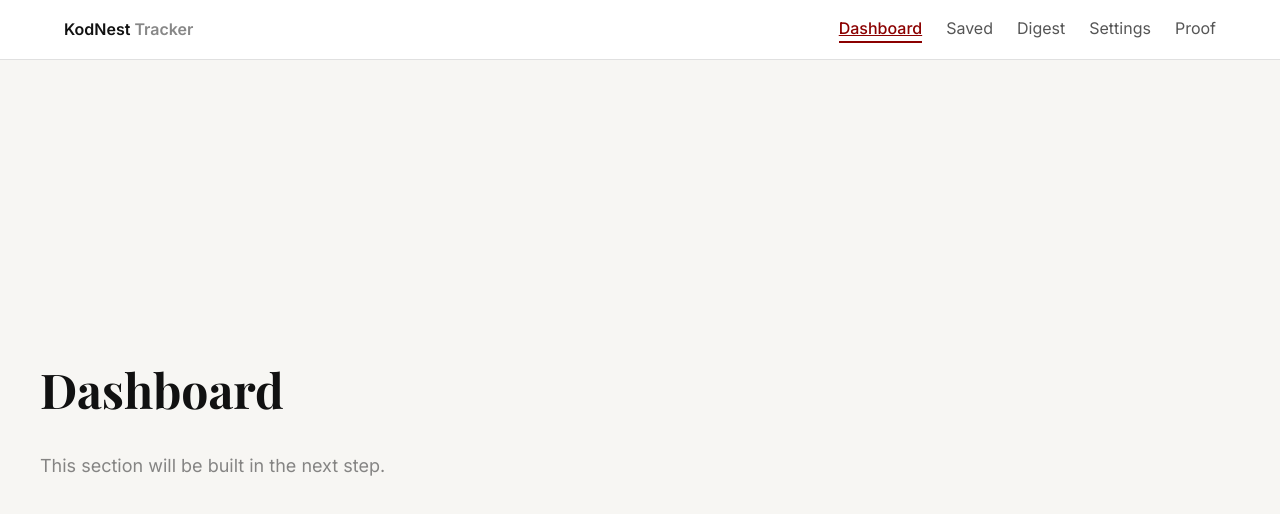
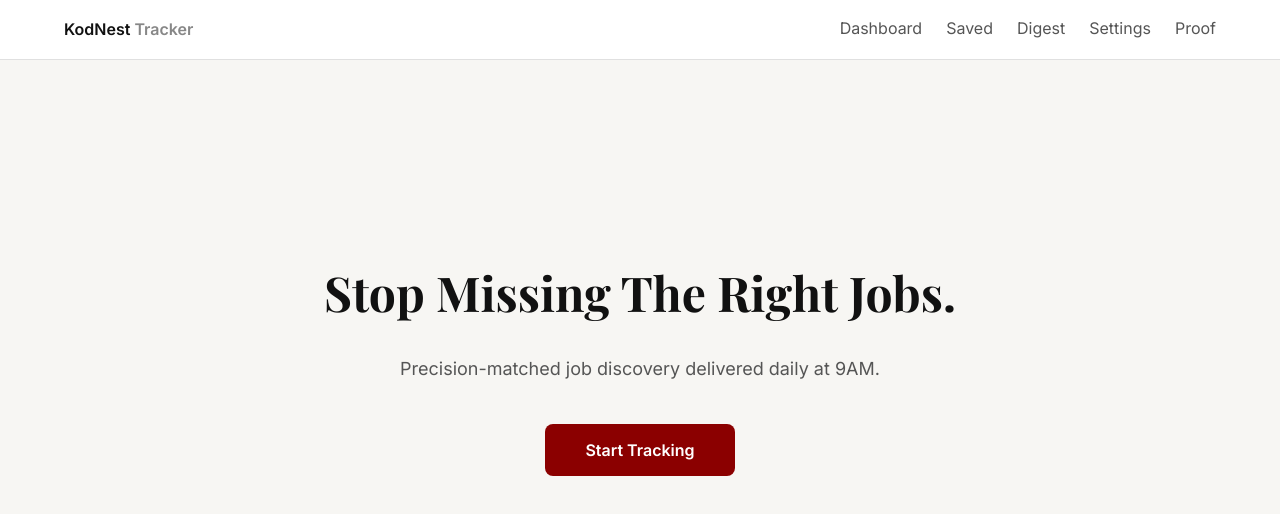
Before and after one commit to Parikshith29/jobapp, a React (Vite) app: page / in a window 1280 px wide. Before the commit this address led to /dashboard. Shown: the top 514 px of the page. Built offline with nearby package versions, Linux system fonts and the light colour scheme.

Commit message:
feat: Add initial application pages and routing with React Router.

```diff
--- a/src/App.jsx
+++ b/src/App.jsx
@@ -1,7 +1,12 @@
 import React from 'react';
 import { BrowserRouter as Router, Routes, Route, Navigate } from 'react-router-dom';
 import Navigation from './components/layout/Navigation';
-import PlaceholderPage from './pages/PlaceholderPage';
+import LandingPage from './pages/LandingPage';
+import DashboardPage from './pages/DashboardPage';
+import SavedPage from './pages/SavedPage';
+import DigestPage from './pages/DigestPage';
+import SettingsPage from './pages/SettingsPage';
+import ProofPage from './pages/ProofPage';
 
 function App() {
   return (
@@ -10,12 +15,12 @@ function App() {
         <Navigation />
 
         <Routes>
-          <Route path="/" element={<Navigate to="/dashboard" replace />} />
-          <Route path="/dashboard" element={<PlaceholderPage title="Dashboard" />} />
-          <Route path="/saved" element={<PlaceholderPage title="Saved Jobs" />} />
-          <Route path="/digest" element={<PlaceholderPage title="Daily Digest" />} />
-          <Route path="/settings" element={<PlaceholderPage title="Settings" />} />
-          <Route path="/proof" element={<PlaceholderPage title="Proof Verification" />} />
+          <Route path="/" element={<LandingPage />} />
+          <Route path="/dashboard" element={<DashboardPage />} />
+          <Route path="/saved" element={<SavedPage />} />
+          <Route path="/digest" element={<DigestPage />} />
+          <Route path="/settings" element={<SettingsPage />} />
+          <Route path="/proof" element={<ProofPage />} />
         </Routes>
       </div>
     </Router>
--- /dev/null
+++ b/src/pages/DashboardPage.jsx
@@ -0,0 +1,44 @@
+import React from 'react';
+
+const DashboardPage = () => {
+    return (
+        <div className="container" style={{ padding: 'var(--space-40) var(--space-24)' }}>
+            <h1 style={{
+                fontFamily: 'var(--font-heading)',
+                fontSize: 'var(--text-2xl)',
+                marginBottom: 'var(--space-24)'
+            }}>
+                Dashboard
+            </h1>
+            <div style={{
+                backgroundColor: 'var(--bg-secondary)',
+                borderRadius: 'var(--radius-lg)',
+                padding: 'var(--space-64)',
+                textAlign: 'center',
+                border: '1px solid var(--border-color)',
+                minHeight: '400px',
+                display: 'flex',
+                flexDirection: 'column',
+                alignItems: 'center',
+                justifyContent: 'center'
+            }}>
+                <div style={{
+                    fontSize: 'var(--text-xl)',
+                    fontWeight: 500,
+                    marginBottom: 'var(--space-8)',
+                    color: 'var(--text-primary)'
+                }}>
+                    No jobs yet.
+                </div>
+                <p style={{
+                    color: 'var(--text-secondary)',
+                    fontSize: 'var(--text-base)'
+                }}>
+                    In the next step, you will load a realistic dataset.
+                </p>
+            </div>
+        </div>
+    );
+};
+
+export default DashboardPage;
--- /dev/null
+++ b/src/pages/DigestPage.jsx
@@ -0,0 +1,31 @@
+import React from 'react';
+
+const DigestPage = () => {
+    return (
+        <div className="container" style={{ padding: 'var(--space-40) var(--space-24)' }}>
+            <h1 style={{
+                fontFamily: 'var(--font-heading)',
+                fontSize: 'var(--text-2xl)',
+                marginBottom: 'var(--space-24)'
+            }}>
+                Daily Digest
+            </h1>
+            <div style={{
+                backgroundColor: 'var(--bg-secondary)',
+                borderRadius: 'var(--radius-lg)',
+                padding: 'var(--space-64)',
+                textAlign: 'center',
+                border: '1px solid var(--border-color)',
+                minHeight: '400px',
+                display: 'flex',
+                alignItems: 'center',
+                justifyContent: 'center',
+                color: 'var(--text-secondary)'
+            }}>
+                Your daily digest will appear here at 9AM.
+            </div>
+        </div>
+    );
+};
+
+export default DigestPage;
--- /dev/null
+++ b/src/pages/LandingPage.jsx
@@ -0,0 +1,59 @@
+import React from 'react';
+import { useNavigate } from 'react-router-dom';
+
+const LandingPage = () => {
+    const navigate = useNavigate();
+
+    return (
+        <div style={{
+            display: 'flex',
+            flexDirection: 'column',
+            alignItems: 'center',
+            justifyContent: 'center',
+            minHeight: 'calc(100vh - 60px)', // Adjust for nav height if visible, or full screen
+            backgroundColor: 'var(--bg-primary)',
+            color: 'var(--text-primary)',
+            textAlign: 'center',
+            padding: 'var(--space-24)'
+        }}>
+            <h1 style={{
+                fontFamily: 'var(--font-heading)',
+                fontSize: 'var(--text-3xl)',
+                fontWeight: 700,
+                marginBottom: 'var(--space-16)',
+                color: 'var(--text-primary)'
+            }}>
+                Stop Missing The Right Jobs.
+            </h1>
+            <p style={{
+                fontFamily: 'var(--font-body)',
+                fontSize: 'var(--text-lg)',
+                color: 'var(--text-secondary)',
+                marginBottom: 'var(--space-40)',
+                maxWidth: '600px'
+            }}>
+                Precision-matched job discovery delivered daily at 9AM.
+            </p>
+            <button
+                onClick={() => navigate('/settings')}
+                style={{
+                    backgroundColor: 'var(--accent-color)',
+                    color: '#FFFFFF',
+                    padding: 'var(--space-16) var(--space-40)',
+                    borderRadius: 'var(--radius-md)',
+                    border: 'none',
+                    fontSize: 'var(--text-base)',
+                    fontWeight: 600,
+                    cursor: 'pointer',
+                    transition: 'background-color var(--transition-fast)'
+                }}
+                onMouseOver={(e) => e.currentTarget.style.backgroundColor = 'var(--accent-hover)'}
+                onMouseOut={(e) => e.currentTarget.style.backgroundColor = 'var(--accent-color)'}
+            >
+                Start Tracking
+            </button>
+        </div>
+    );
+};
+
+export default LandingPage;
--- /dev/null
+++ b/src/pages/ProofPage.jsx
@@ -0,0 +1,31 @@
+import React from 'react';
+
+const ProofPage = () => {
+    return (
+        <div className="container" style={{ padding: 'var(--space-40) var(--space-24)' }}>
+            <h1 style={{
+                fontFamily: 'var(--font-heading)',
+                fontSize: 'var(--text-2xl)',
+                marginBottom: 'var(--space-24)'
+            }}>
+                Proof of Work
+            </h1>
+            <div style={{
+                backgroundColor: 'var(--bg-secondary)',
+                borderRadius: 'var(--radius-lg)',
+                padding: 'var(--space-64)',
+                textAlign: 'center',
+                border: '1px solid var(--border-color)',
+                minHeight: '400px',
+                display: 'flex',
+                alignItems: 'center',
+                justifyContent: 'center',
+                color: 'var(--text-secondary)'
+            }}>
+                Artifact collection placeholder.
+            </div>
+        </div>
+    );
+};
+
+export default ProofPage;
--- /dev/null
+++ b/src/pages/SavedPage.jsx
@@ -0,0 +1,31 @@
+import React from 'react';
+
+const SavedPage = () => {
+    return (
+        <div className="container" style={{ padding: 'var(--space-40) var(--space-24)' }}>
+            <h1 style={{
+                fontFamily: 'var(--font-heading)',
+                fontSize: 'var(--text-2xl)',
+                marginBottom: 'var(--space-24)'
+            }}>
+                Saved Jobs
+            </h1>
+            <div style={{
+                backgroundColor: 'var(--bg-secondary)',
+                borderRadius: 'var(--radius-lg)',
+                padding: 'var(--space-64)',
+                textAlign: 'center',
+                border: '1px solid var(--border-color)',
+                minHeight: '400px',
+                display: 'flex',
+                alignItems: 'center',
+                justifyContent: 'center',
+                color: 'var(--text-secondary)'
+            }}>
+                You haven't saved any jobs yet.
+            </div>
+        </div>
+    );
+};
+
+export default SavedPage;
--- /dev/null
+++ b/src/pages/SettingsPage.jsx
@@ -0,0 +1,71 @@
+import React from 'react';
+
+const SettingsPage = () => {
+    const inputStyle = {
+        width: '100%',
+        padding: 'var(--space-16)',
+        marginBottom: 'var(--space-24)',
+        borderRadius: 'var(--radius-md)',
+        border: '1px solid var(--border-color)',
+        fontSize: 'var(--text-base)',
+        fontFamily: 'var(--font-body)',
+        backgroundColor: 'var(--bg-secondary)'
+    };
+
+    const labelStyle = {
+        display: 'block',
+        marginBottom: 'var(--space-8)',
+        fontWeight: 500,
+        color: 'var(--text-primary)',
+        fontSize: 'var(--text-sm)'
+    };
+
+    return (
+        <div className="container" style={{ padding: 'var(--space-40) var(--space-24)', maxWidth: '800px' }}>
+            <h1 style={{
+                fontFamily: 'var(--font-heading)',
+                fontSize: 'var(--text-2xl)',
+                marginBottom: 'var(--space-40)'
+            }}>
+                Settings
+            </h1>
+
+            <div style={{
+                backgroundColor: 'var(--bg-secondary)',
+                padding: 'var(--space-40)',
+                borderRadius: 'var(--radius-lg)',
+                border: '1px solid var(--border-color)'
+            }}>
+                <div>
+                    <label style={labelStyle}>Role Keywords</label>
+                    <input type="text" placeholder="e.g. Senior Frontend Engineer, React Developer" style={inputStyle} disabled />
+                </div>
+
+                <div>
+                    <label style={labelStyle}>Preferred Locations</label>
+                    <input type="text" placeholder="e.g. San Francisco, New York, Remote" style={inputStyle} disabled />
+                </div>
+
+                <div>
+                    <label style={labelStyle}>Mode</label>
+                    <select style={inputStyle} disabled>
+                        <option>Remote</option>
+                        <option>Hybrid</option>
+                        <option>Onsite</option>
+                    </select>
+                </div>
+
+                <div>
+                    <label style={labelStyle}>Experience Level</label>
+                    <select style={{ ...inputStyle, marginBottom: 0 }} disabled>
+                        <option>Junior (0-2 years)</option>
+                        <option>Mid-Level (3-5 years)</option>
+                        <option>Senior (5+ years)</option>
+                    </select>
+                </div>
+            </div>
+        </div>
+    );
+};
+
+export default SettingsPage;
```
